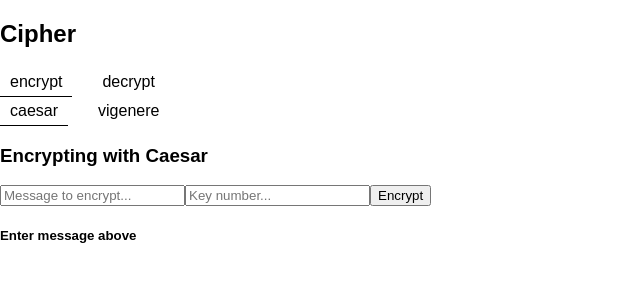
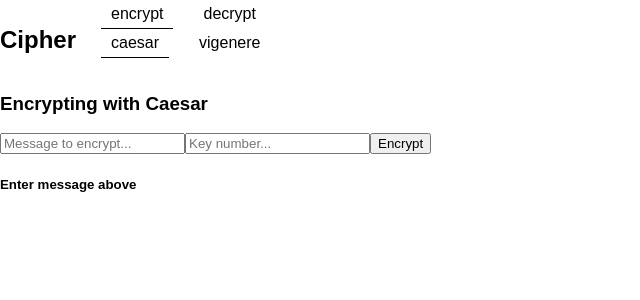
Before and after one commit to ReidasaurusRex/react-crypto, a React (Create React App) app: page / in a window 1280 px wide. Shown: the top 300 px of the page, without its empty margins (0-640 px from the left). Built offline with nearby package versions, Linux system fonts and the light colour scheme.

Commit message:
Added inline-block display to header sub elements

```diff
--- /dev/null
+++ b/src/App/Header/Header.css
@@ -0,0 +1,7 @@
+.c-header__title, .c-header__nav {
+  display: inline-block;
+}
+
+.c-header__title {
+  margin-right: 25px;
+}
--- a/src/App/Header/Header.js
+++ b/src/App/Header/Header.js
@@ -1,6 +1,7 @@
 import React, { Component } from 'react';
 import CryptSelect from './CryptSelect/CryptSelect';
 import CipherSelect from './CipherSelect/CipherSelect';
+import './Header.css'
 
 class Header extends Component {
   constructor(props) {
@@ -17,11 +18,11 @@ class Header extends Component {
   render() {
     var self = this;
     return (
-      <header>
+      <header className='c-header'>
 
-        <h2>{this.props.title}</h2>
+        <h2 className='c-header__title'>{this.props.title}</h2>
 
-        <nav>
+        <nav className='c-header__nav'>
           <CryptSelect handleCryptChange={self.handleCryptChange} currentCrypt={self.props.currentCrypt} />
           <CipherSelect handleCipherChange={self.handleCipherChange} currentCipher={self.props.currentCipher} />
         </nav>
```
